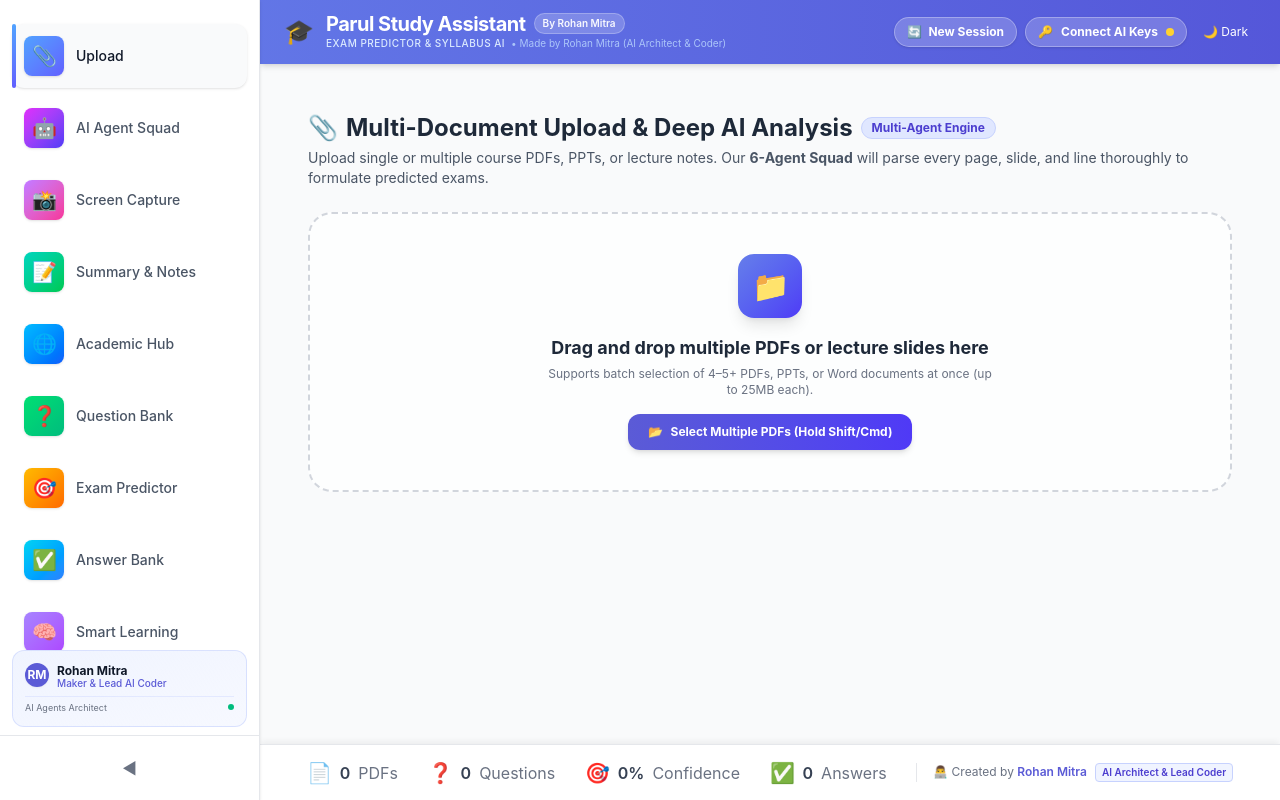
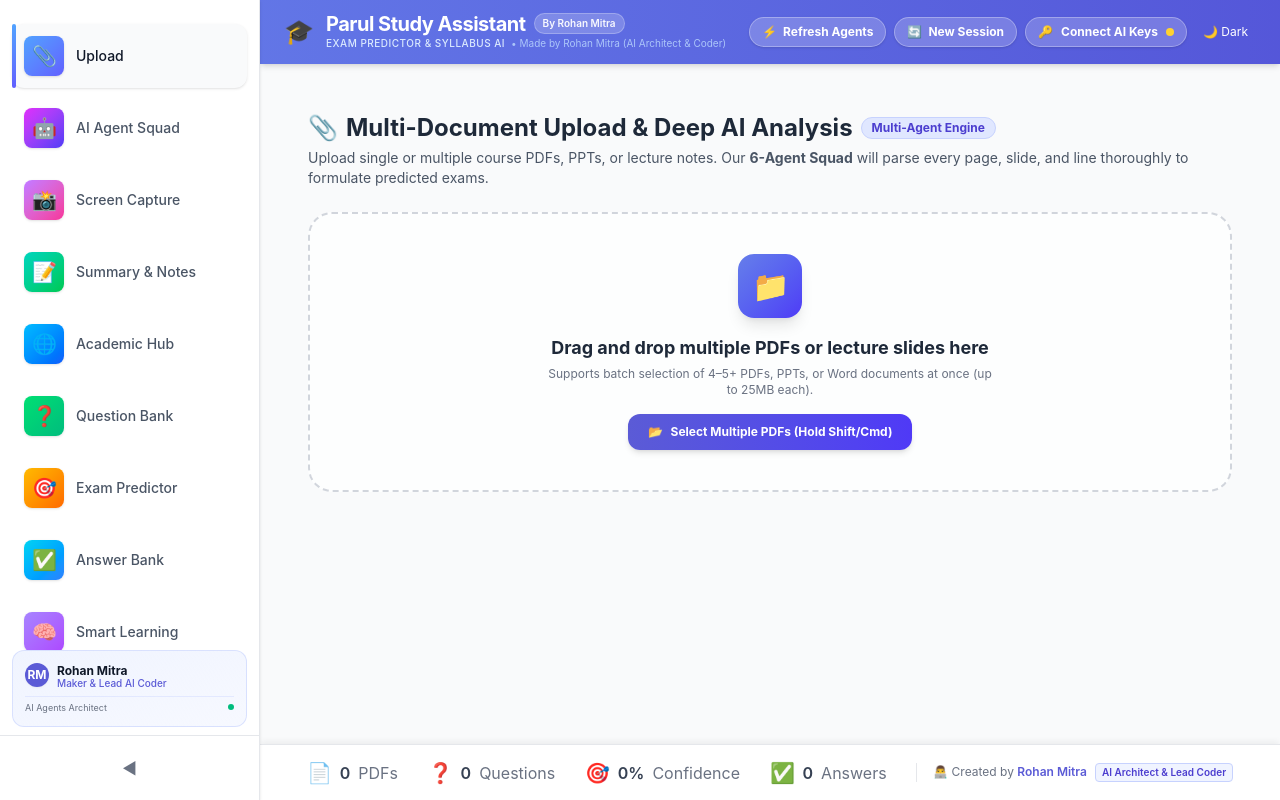
Before and after one commit to ronniee96/parul-study-assistant, a React (Vite) app in the folder frontend/: page / in a window 1280 px wide. Built offline with nearby package versions, Linux system fonts and the light colour scheme.

Commit message:
feat: add global Refresh Agents & Cognitive Recalibration button to header

```diff
--- a/frontend/src/App.jsx
+++ b/frontend/src/App.jsx
@@ -105,6 +105,26 @@ export default function App() {
     }
   };
 
+  const [isRefreshingAgents, setIsRefreshingAgents] = useState(false);
+
+  const handleRefreshAgents = () => {
+    setIsRefreshingAgents(true);
+
+    // Purge transient prompt caches & reasoning noise while keeping document corpus and API keys intact
+    try {
+      sessionStorage.removeItem('study_assistant_transient_prompt_cache');
+      sessionStorage.removeItem('study_assistant_reasoning_temp');
+    } catch (e) {
+      console.warn("Error refreshing cognitive cache:", e);
+    }
+
+    setTimeout(() => {
+      setIsRefreshingAgents(false);
+      setToastMessage("⚡ Agent Squad & Cognitive Engine Refreshed! All 6 AI models recalibrated for maximum analytical depth.");
+      setTimeout(() => setToastMessage(null), 4500);
+    }, 450);
+  };
+
   useEffect(() => {
     if (darkMode) {
       document.documentElement.classList.add('dark');
@@ -192,12 +212,22 @@ export default function App() {
             )}
 
             <button
+              onClick={handleRefreshAgents}
+              disabled={isRefreshingAgents}
+              className="px-3 py-1.5 rounded-full bg-white/20 hover:bg-white/30 text-xs font-bold transition-all text-white border border-white/30 cursor-pointer shadow-sm flex items-center gap-1.5 active:scale-95"
+              title="Refresh Agent Squad cognitive context & recalibrate AI reasoning (preserves uploaded documents and permanent API keys)"
+            >
+              <span className={isRefreshingAgents ? "inline-block animate-spin" : ""}>⚡</span>
+              <span className="hidden sm:inline">{isRefreshingAgents ? 'Recalibrating...' : 'Refresh Agents'}</span>
+            </button>
+
+            <button
               onClick={() => handleResetWorkspace(false)}
               className="px-3 py-1.5 rounded-full bg-white/20 hover:bg-white/30 text-xs font-bold transition-all text-white border border-white/30 cursor-pointer shadow-sm flex items-center gap-1.5"
               title="Start a completely new study session (clears previous PDFs & questions, keeps API keys)"
             >
               <span>🔄</span>
-              <span>New Session</span>
+              <span className="hidden md:inline">New Session</span>
             </button>
 
             <button
```
